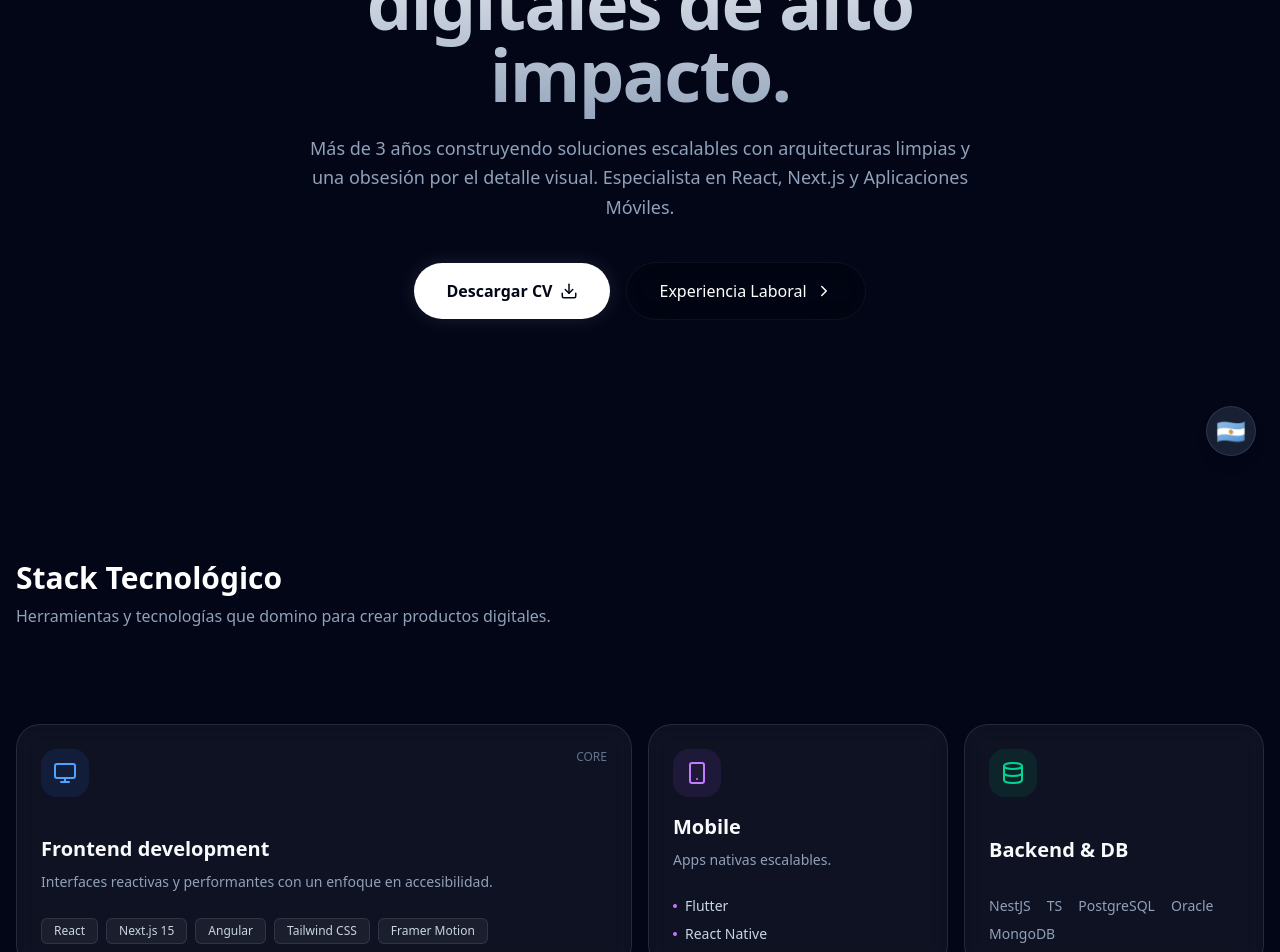
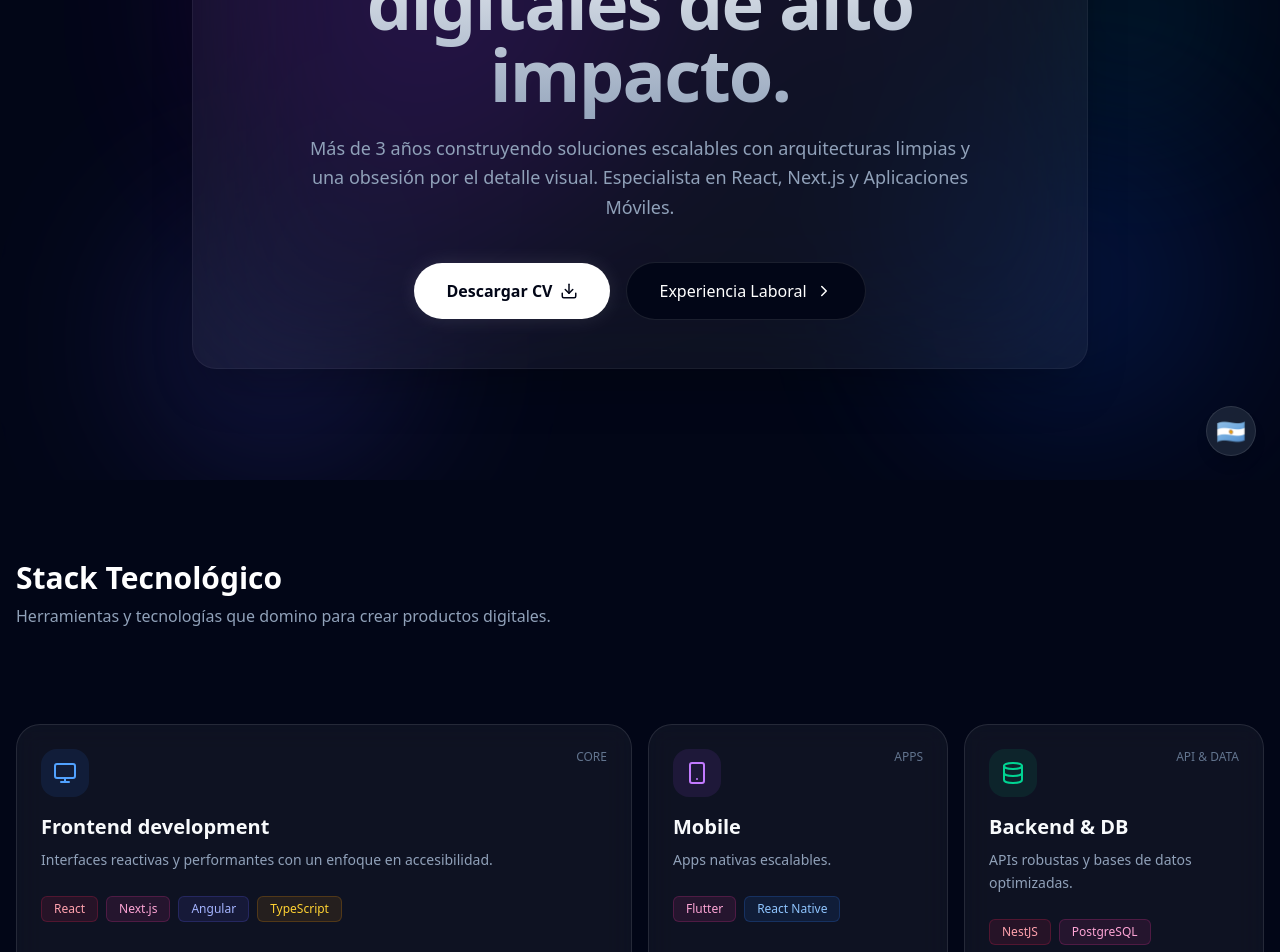
Before and after one commit to juanmarsilva/juanmartinsilva.io, a Next.js app: page / in a window 1280 px wide. Shown: the part 320-1272 px from the top of the page. Built offline with nearby package versions, Linux system fonts and the light colour scheme.

Commit message:
apply new stlyes, and new experience

```diff
--- a/src/components/BentoCard.tsx
+++ b/src/components/BentoCard.tsx
@@ -25,7 +25,7 @@ export function BentoCard({ children, className, span = 1 }: BentoCardProps) {
       viewport={{ once: true }}
       transition={{ duration: 0.5, ease: "easeOut" }}
       className={cn(
-        "glass overflow-hidden rounded-2xl p-6 flex flex-col justify-between transition-all hover:bg-white/10 group",
+        "glass overflow-hidden rounded-2xl p-6 flex flex-col justify-start transition-all hover:bg-white/10 group",
         spanClass,
         className
       )}
--- a/src/components/Hero.tsx
+++ b/src/components/Hero.tsx
@@ -3,6 +3,7 @@
 import { motion } from "framer-motion";
 import { Download, ChevronRight } from "lucide-react";
 import { useLanguage } from "@/context/LanguageContext";
+import { HeroAnimation } from "./HeroAnimation";
 
 export function Hero() {
   const { t, language } = useLanguage();
@@ -10,15 +11,15 @@ export function Hero() {
   const cvUrl = `https://raw.githubusercontent.com/juanmarsilva/assets/main/cv-${language}.pdf`
 
   return (
-    <section id="hero" className="relative min-h-screen flex flex-col items-center justify-center text-center px-4 overflow-hidden">
+    <section id="about" className="relative min-h-screen flex flex-col items-center justify-center text-center px-4 overflow-hidden">
       {/* Background Glow */}
-      <div className="absolute top-0 left-1/2 -translate-x-1/2 w-full max-w-4xl h-96 bg-blue-500/10 blur-[120px] -z-10 rounded-full" />
+      <HeroAnimation />
 
       <motion.div
         initial={{ opacity: 0, y: 20 }}
         animate={{ opacity: 1, y: 0 }}
         transition={{ duration: 0.6 }}
-        className="max-w-3xl"
+        className="max-w-4xl relative z-10 p-12 rounded-3xl border border-white/5 bg-white/5 backdrop-blur-[80px] shadow-2xl"
       >
         <span className="inline-block px-4 py-1.5 rounded-full border border-blue-500/20 bg-blue-500/5 text-blue-400 text-xs font-semibold mb-6">
           {t.hero.role}
@@ -45,7 +46,7 @@ export function Hero() {
           <motion.a
             href="#experience"
             whileHover={{ x: 5 }}
-            className="group px-8 py-4 rounded-full border border-white/10 glass-dark text-white font-medium flex items-center gap-2"
+            className="group px-8 py-4 rounded-full border border-white/10 bg-slate-950 text-white font-medium flex items-center gap-2"
           >
             {t.hero.workExperience} <ChevronRight size={18} className="group-hover:translate-x-1 transition-transform" />
           </motion.a>
--- /dev/null
+++ b/src/components/HeroAnimation.tsx
@@ -0,0 +1,146 @@
+"use client";
+
+import { motion, useMotionValue, useSpring, useTransform } from "framer-motion";
+import { useEffect, useRef } from "react";
+
+function Orb({
+  width,
+  height,
+  color,
+  top,
+  left,
+  delay
+}: {
+  width: number;
+  height: number;
+  color: string;
+  top: string;
+  left: string;
+  delay: number;
+}) {
+  const ref = useRef<HTMLDivElement>(null);
+  const x = useMotionValue(0);
+  const y = useMotionValue(0);
+
+  useEffect(() => {
+    const handleMouseMove = (e: MouseEvent) => {
+      if (!ref.current) return;
+
+      const rect = ref.current.getBoundingClientRect();
+      const centerX = rect.left + rect.width / 2;
+      const centerY = rect.top + rect.height / 2;
+
+      const distanceX = e.clientX - centerX;
+      const distanceY = e.clientY - centerY;
+      const distance = Math.sqrt(distanceX ** 2 + distanceY ** 2);
+
+      const maxDistance = 400; // Repulsion radius
+
+      if (distance < maxDistance) {
+        const force = (maxDistance - distance) / maxDistance;
+        const moveX = -(distanceX / distance) * force * 100; // Power of repulsion
+        const moveY = -(distanceY / distance) * force * 100;
+
+        x.set(moveX);
+        y.set(moveY);
+      } else {
+        x.set(0);
+        y.set(0);
+      }
+    };
+
+    window.addEventListener("mousemove", handleMouseMove);
+    return () => window.removeEventListener("mousemove", handleMouseMove);
+  }, [x, y]);
+
+  // Smooth spring physics for the repulsion
+  const springConfig = { damping: 20, stiffness: 200, mass: 0.5 };
+  const springX = useSpring(x, springConfig);
+  const springY = useSpring(y, springConfig);
+
+  return (
+    <motion.div
+      ref={ref}
+      initial={{ opacity: 0, scale: 0.5 }}
+      animate={{
+        opacity: [0.4, 0.6, 0.4],
+        scale: [1, 1.1, 1],
+        x: [0, 30, -30, 0], // Floating animation base
+        y: [0, -30, 30, 0],
+      }}
+      transition={{
+        duration: 10 + delay * 2,
+        repeat: Infinity,
+        ease: "easeInOut",
+        delay: delay,
+      }}
+      style={{
+        width,
+        height,
+        top,
+        left,
+        x: springX, // Add repulsion on top
+        y: springY,
+      }}
+      className={`absolute rounded-full blur-[80px] ${color}`}
+    />
+  );
+}
+
+export function HeroAnimation() {
+  const orbs = [
+    {
+      id: 1,
+      width: 400,
+      height: 400,
+      color: "bg-purple-600/30",
+      top: "10%",
+      left: "20%",
+      delay: 0,
+    },
+    {
+      id: 2,
+      width: 300,
+      height: 300,
+      color: "bg-blue-600/30",
+      top: "60%",
+      left: "70%",
+      delay: 2,
+    },
+    {
+      id: 3,
+      width: 200,
+      height: 200,
+      color: "bg-cyan-500/30",
+      top: "30%",
+      left: "80%",
+      delay: 4,
+    },
+    {
+      id: 4,
+      width: 250,
+      height: 250,
+      color: "bg-indigo-500/30",
+      top: "70%",
+      left: "10%",
+      delay: 1,
+    },
+    {
+      id: 5,
+      width: 150,
+      height: 150,
+      color: "bg-fuchsia-500/30",
+      top: "20%",
+      left: "60%",
+      delay: 3,
+    },
+  ];
+
+  return (
+    <div className="absolute inset-0 overflow-hidden pointer-events-none">
+      {orbs.map((orb) => (
+        <Orb key={orb.id} {...orb} />
+      ))}
+    </div>
+  );
+}
--- a/src/components/Navbar.tsx
+++ b/src/components/Navbar.tsx
@@ -9,11 +9,13 @@ export function Navbar() {
   const { t } = useLanguage();
 
   const navItems = [
-    { name: t.nav.about, href: "#hero", icon: User },
+    { name: t.nav.about, href: "#about", icon: User },
     { name: t.nav.stack, href: "#stack", icon: Code },
     { name: t.nav.experience, href: "#experience", icon: Briefcase },
     { name: t.nav.contact, href: "#contact", icon: Mail },
   ];
+
+
 
   return (
     <motion.nav
@@ -22,7 +24,7 @@ export function Navbar() {
       className="fixed top-6 left-1/2 -translate-x-1/2 z-50 w-[90%] max-w-2xl"
     >
       <div className="glass px-6 py-3 rounded-full flex items-center justify-between shadow-2xl">
-        <div className="text-lg font-bold bg-gradient-to-r from-blue-400 to-purple-500 bg-clip-text text-transparent">
+        <div className="text-lg font-bold bg-gradient-to-r from-blue-400 to-purple-500 bg-clip-text text-transparent cursor-pointer" onClick={() => window.scrollTo({ top: 0, behavior: "smooth" })}>
           JMS.
         </div>
         <ul className="flex items-center gap-6">
--- a/src/components/TechStack.tsx
+++ b/src/components/TechStack.tsx
@@ -1,12 +1,38 @@
 import { BentoCard } from "./BentoCard";
-import { Monitor, Smartphone, Database, Layers } from "lucide-react";
+import { Monitor, Smartphone, Database } from "lucide-react";
 import { useLanguage } from "@/context/LanguageContext";
+
+const getChipStyle = (name: string) => {
+  const styles = [
+    "bg-blue-500/10 border-blue-500/20 text-blue-300 hover:bg-blue-500/20",
+    "bg-purple-500/10 border-purple-500/20 text-purple-300 hover:bg-purple-500/20",
+    "bg-emerald-500/10 border-emerald-500/20 text-emerald-300 hover:bg-emerald-500/20",
+    "bg-amber-500/10 border-amber-500/20 text-amber-300 hover:bg-amber-500/20",
+    "bg-pink-500/10 border-pink-500/20 text-pink-300 hover:bg-pink-500/20",
+    "bg-cyan-500/10 border-cyan-500/20 text-cyan-300 hover:bg-cyan-500/20",
+    "bg-indigo-500/10 border-indigo-500/20 text-indigo-300 hover:bg-indigo-500/20",
+    "bg-rose-500/10 border-rose-500/20 text-rose-300 hover:bg-rose-500/20",
+  ];
+
+  let hash = 0;
+  for (let i = 0; i < name.length; i++) {
+    hash = name.charCodeAt(i) + ((hash << 5) - hash);
+  }
+
+  const index = Math.abs(hash) % styles.length;
+  return styles[index];
+};
 
 export function TechStack() {
   const { t } = useLanguage();
 
+  const frontendTechs = ["React", "Next.js", "Angular", "TypeScript"];
+  const mobileTechs = ["Flutter", "React Native"];
+  const backendTechs = ["NestJS", "PostgreSQL", "MongoDB"];
+
   return (
     <>
+      {/* Frontend Card */}
       <BentoCard span={2} className="relative group">
         <div className="flex items-start justify-between mb-4">
           <div className="p-3 rounded-xl bg-blue-500/10 text-blue-400">
@@ -20,8 +46,8 @@ export function TechStack() {
             {t.stack.frontendDesc}
           </p>
           <div className="flex flex-wrap gap-2">
-            {["React", "Next.js 15", "Angular", "Tailwind CSS", "Framer Motion"].map((tech) => (
-              <span key={tech} className="px-3 py-1 rounded-md bg-white/5 border border-white/10 text-xs text-slate-300">
+            {frontendTechs.map((tech) => (
+              <span key={tech} className={`px-3 py-1 rounded-md border text-xs transition-colors duration-300 ${getChipStyle(tech)}`}>
                 {tech}
               </span>
             ))}
@@ -29,32 +55,44 @@ export function TechStack() {
         </div>
       </BentoCard>
 
+      {/* Mobile Card */}
       <BentoCard span={1}>
-        <div className="p-3 rounded-xl bg-purple-500/10 text-purple-400 w-fit mb-4">
-          <Smartphone size={24} />
+        <div className="flex items-start justify-between mb-4">
+          <div className="p-3 rounded-xl bg-purple-500/10 text-purple-400">
+            <Smartphone size={24} />
+          </div>
+          <span className="text-xs font-medium text-slate-500">{t.stack.mobileSubtitle}</span>
         </div>
         <h3 className="text-xl font-bold mb-2">{t.stack.mobileTitle}</h3>
         <p className="text-sm text-slate-400 leading-relaxed mb-6">
           {t.stack.mobileDesc}
         </p>
-        <div className="space-y-2">
-          {["Flutter", "React Native"].map((tech) => (
-            <div key={tech} className="flex items-center gap-2 text-sm text-slate-300">
-              <div className="w-1 h-1 rounded-full bg-purple-400" />
+        <div className="flex flex-wrap gap-2">
+          {mobileTechs.map((tech) => (
+            <span key={tech} className={`px-3 py-1 rounded-md border text-xs transition-colors duration-300 ${getChipStyle(tech)}`}>
               {tech}
-            </div>
+            </span>
           ))}
         </div>
       </BentoCard>
 
+      {/* Backend & DB Card */}
       <BentoCard span={1}>
-        <div className="p-3 rounded-xl bg-emerald-500/10 text-emerald-400 w-fit mb-4">
-          <Database size={24} />
+        <div className="flex items-start justify-between mb-4">
+          <div className="p-3 rounded-xl bg-emerald-500/10 text-emerald-400">
+            <Database size={24} />
+          </div>
+          <span className="text-xs font-medium text-slate-500">{t.stack.backendSubtitle}</span>
         </div>
         <h3 className="text-xl font-bold mb-2">{t.stack.backendTitle}</h3>
-        <div className="flex flex-wrap gap-x-4 gap-y-2 text-sm text-slate-400">
-          {["NestJS", "TS", "PostgreSQL", "Oracle", "MongoDB"].map((tech) => (
-            <span key={tech}>{tech}</span>
+        <p className="text-sm text-slate-400 leading-relaxed mb-6">
+          {t.stack.backendDesc}
+        </p>
+        <div className="flex flex-wrap gap-2">
+          {backendTechs.map((tech) => (
+            <span key={tech} className={`px-3 py-1 rounded-md border text-xs transition-colors duration-300 ${getChipStyle(tech)}`}>
+              {tech}
+            </span>
           ))}
         </div>
       </BentoCard>
--- a/src/i18n/en.ts
+++ b/src/i18n/en.ts
@@ -31,6 +31,17 @@ export const en: Translations = {
         ],
         highlight: true,
       },
+      {
+        role: "Full Stack Tech Assistant",
+        company: "Henry Bootcamp",
+        period: "2022 - 2023",
+        activities: [
+          "Coordinate a group of students to achieve integration into the study team.",
+          "Assist in solving exercises and promote group collaboration (Pair Programming).",
+          "Propose ideas for improving the Bootcamp processes.",
+        ],
+        highlight: false,
+      },
     ],
   },
   stack: {
@@ -40,6 +51,9 @@ export const en: Translations = {
     mobileTitle: "Mobile",
     mobileDesc: "Scalable native apps.",
     backendTitle: "Backend & DB",
+    mobileSubtitle: "APPS",
+    backendSubtitle: "SERVER & DATA",
+    backendDesc: "Robust APIs and optimized databases.",
   },
   site: {
     title: "Juan Martin Silva | Fullstack Developer",
--- a/src/i18n/es.ts
+++ b/src/i18n/es.ts
@@ -31,6 +31,17 @@ export const es: Translations = {
         ],
         highlight: true,
       },
+      {
+        role: "Full Stack Tech Assistant",
+        company: "Henry Bootcamp",
+        period: "2022 - 2023",
+        activities: [
+          "Coordinar a un grupo de estudiantes para lograr la integración al equipo de estudio.",
+          "Asistir a la resolución de ejercicios y promover la colaboración grupal (Pair Programming).",
+          "Proponer ideas para la mejora de los procesos del Bootcamp.",
+        ],
+        highlight: false,
+      },
     ],
   },
   stack: {
@@ -40,6 +51,9 @@ export const es: Translations = {
     mobileTitle: "Mobile",
     mobileDesc: "Apps nativas escalables.",
     backendTitle: "Backend & DB",
+    mobileSubtitle: "APPS",
+    backendSubtitle: "API & DATA",
+    backendDesc: "APIs robustas y bases de datos optimizadas.",
   },
   site: {
     title: "Juan Martín Silva | Fullstack Developer",
--- a/src/i18n/types.ts
+++ b/src/i18n/types.ts
@@ -35,6 +35,9 @@ export interface Translations {
     mobileTitle: string;
     mobileDesc: string;
     backendTitle: string;
+    mobileSubtitle: string;
+    backendSubtitle: string;
+    backendDesc: string;
   };
   footer: {
     talk: string;
```
